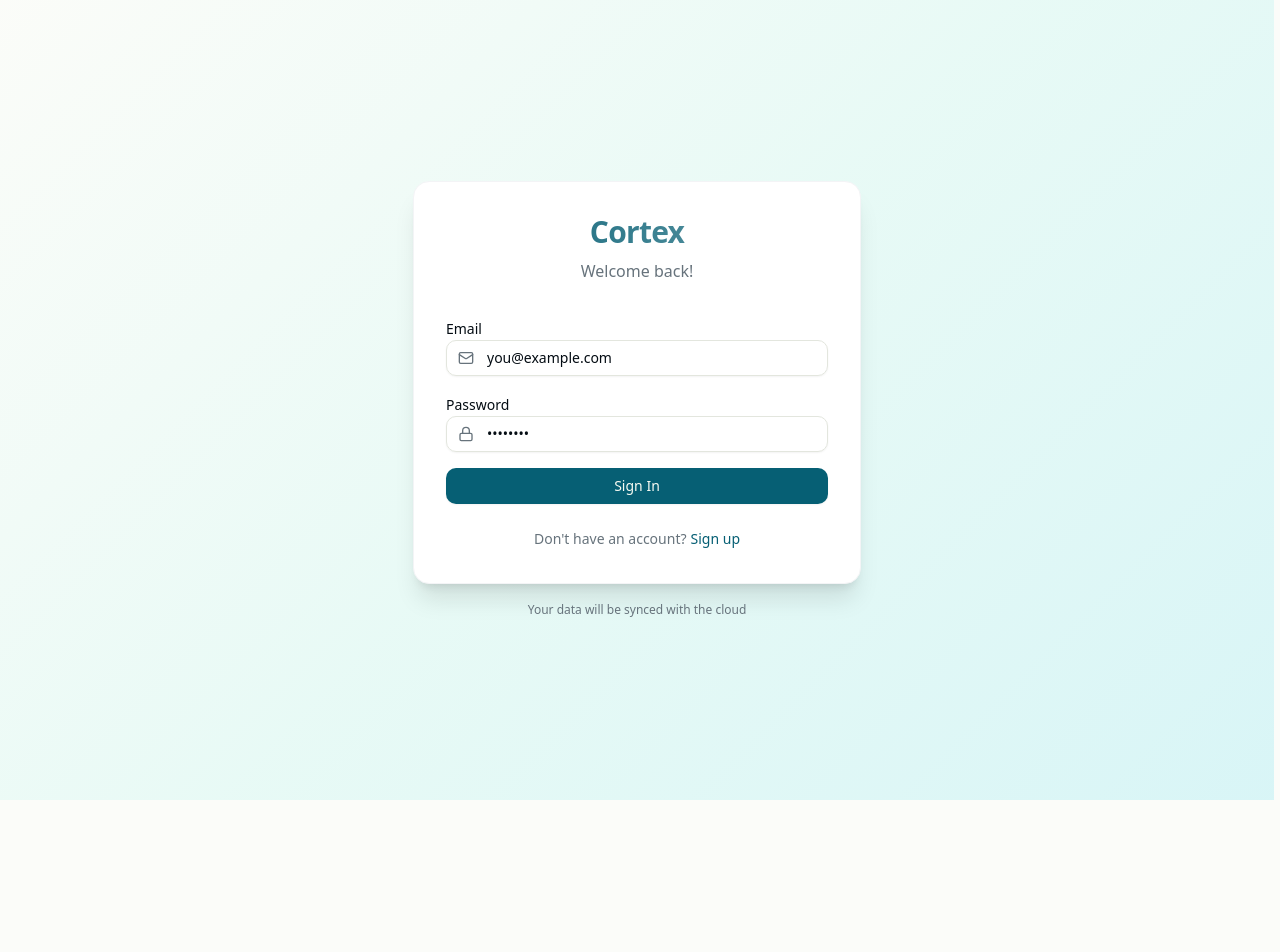
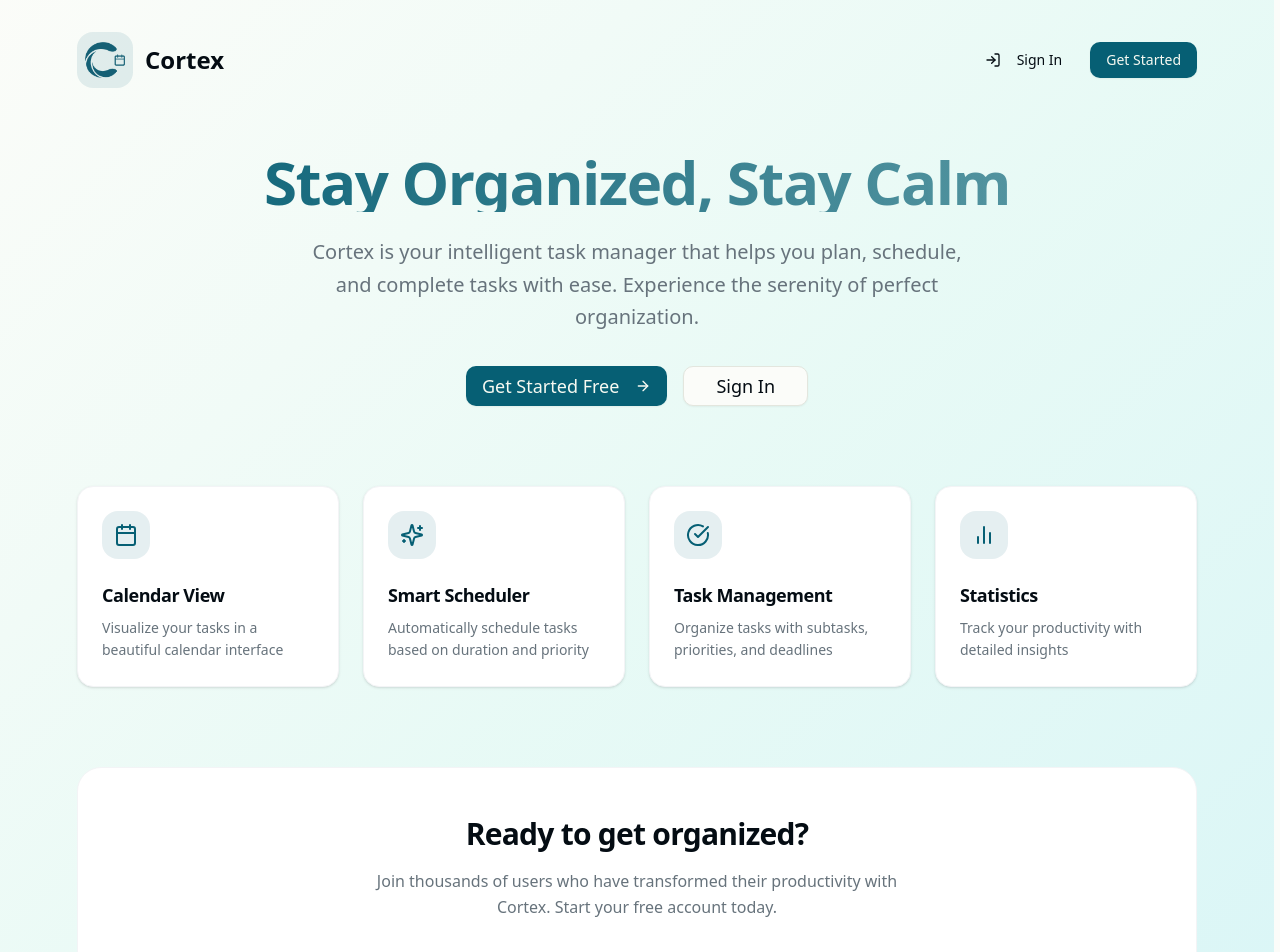
Before and after one commit to BassemHazemDev/Cortex-Task-Manager, a React (Vite) app in the folder frontend/: page / in a window 1280 px wide. Before the commit this address led to /login. Shown: the top 952 px of the page. Before the commit the page ends 800 px from the top, so only its background shows below. Built offline with nearby package versions, Linux system fonts and the light colour scheme.

Commit message:
update in routes

```diff
--- a/frontend/src/App.jsx
+++ b/frontend/src/App.jsx
@@ -43,6 +43,7 @@ import DailyTipCard from "./components/sidebar/DailyTipCard";
 import SplashScreen from "./components/pwa/SplashScreen";
 import LoginPage from "./components/auth/LoginPage";
 import NotFoundPage from "./components/NotFoundPage";
+import LandingPage from "./components/LandingPage";
 
 function App() {
   // =========================================================================
@@ -164,7 +165,7 @@ function App() {
       setShowTodoForm(true);
     },
     escape: closeAllModals,
-    "alt+1": () => navigate("/"),
+    "alt+1": () => navigate("/calendar"),
     "alt+2": () => navigate("/tasks"),
     "alt+3": () => navigate("/scheduler"),
     "alt+d": toggleDarkMode,
@@ -188,14 +189,21 @@ function App() {
     );
   }
 
+  // Public routes - Landing page at /, Auth pages at /login and /signup
+  const isLandingPage = location.pathname === '/';
+  const isAuthPage = location.pathname === '/login' || location.pathname === '/signup';
+
+  if (isLandingPage) {
+    return <LandingPage />;
+  }
+
+  if (isAuthPage) {
+    return <LoginPage />;
+  }
+
+  // Protected routes - redirect to login if not authenticated
   if (!user) {
-    // Check if we're on login/signup routes
-    const isAuthRoute = location.pathname === '/login' || location.pathname === '/signup';
-    if (!isAuthRoute) {
-      return <Navigate to="/login" state={{ from: location }} replace />;
-    }
-    // On auth routes, render LoginPage (it handles both login and signup based on URL)
-    return <LoginPage />;
+    return <Navigate to="/login" state={{ from: location }} replace />;
   }
 
   // =========================================================================
@@ -451,7 +459,7 @@ function App() {
             style={{ transition: "all 0.5s cubic-bezier(0.4,0,0.2,1)" }}
           >
             <Routes location={location}>
-              <Route path="/" element={
+              <Route path="/calendar" element={
                 <motion.div
                   initial={{ opacity: 0, y: 20 }}
                   animate={{ opacity: 1, y: 0 }}
--- /dev/null
+++ b/frontend/src/components/LandingPage.jsx
@@ -0,0 +1,175 @@
+import { Link, useNavigate } from 'react-router-dom';
+import { motion } from 'framer-motion';
+import { Calendar, CheckCircle, Sparkles, BarChart2, ArrowRight, LogIn } from 'lucide-react';
+import { Button } from '@/components/ui/button';
+import { useApp } from '@/contexts/AppContext';
+
+export default function LandingPage() {
+  const { user } = useApp();
+  const navigate = useNavigate();
+
+  if (user) {
+    return (
+      <div className="min-h-screen serene-gradient flex items-center justify-center p-4">
+        <motion.div
+          initial={{ opacity: 0, y: 20 }}
+          animate={{ opacity: 1, y: 0 }}
+          className="w-full max-w-md text-center"
+        >
+          <div className="bg-white dark:bg-gray-900 rounded-2xl shadow-xl p-8 border border-gray-100 dark:border-gray-800">
+            <div className="p-4 bg-primary/10 rounded-2xl inline-block mb-4">
+              <img
+                src="/cortex1.png"
+                alt="Cortex"
+                className="w-16 h-16 object-contain"
+              />
+            </div>
+            <h1 className="text-3xl font-bold mb-2">Welcome to Cortex</h1>
+            <p className="text-muted-foreground mb-8">
+              You're already signed in!
+            </p>
+            <Button onClick={() => navigate('/calendar')} className="w-full" size="lg">
+              <ArrowRight className="h-5 w-5 mr-2" />
+              Go to App
+            </Button>
+          </div>
+        </motion.div>
+      </div>
+    );
+  }
+
+  const features = [
+    {
+      icon: <Calendar className="h-6 w-6" />,
+      title: 'Calendar View',
+      description: 'Visualize your tasks in a beautiful calendar interface',
+    },
+    {
+      icon: <Sparkles className="h-6 w-6" />,
+      title: 'Smart Scheduler',
+      description: 'Automatically schedule tasks based on duration and priority',
+    },
+    {
+      icon: <CheckCircle className="h-6 w-6" />,
+      title: 'Task Management',
+      description: 'Organize tasks with subtasks, priorities, and deadlines',
+    },
+    {
+      icon: <BarChart2 className="h-6 w-6" />,
+      title: 'Statistics',
+      description: 'Track your productivity with detailed insights',
+    },
+  ];
+
+  return (
+    <div className="min-h-screen serene-gradient">
+      <div className="container mx-auto px-4 py-8 max-w-6xl">
+        {/* Header */}
+        <header className="flex items-center justify-between mb-16">
+          <div className="flex items-center space-x-3">
+            <div className="p-2 bg-primary/10 rounded-xl">
+              <img
+                src="/cortex1.png"
+                alt="Cortex"
+                className="w-10 h-10 object-contain"
+              />
+            </div>
+            <span className="text-2xl font-bold">Cortex</span>
+          </div>
+          <div className="flex items-center space-x-4">
+            <Link to="/login">
+              <Button variant="ghost">
+                <LogIn className="h-4 w-4 mr-2" />
+                Sign In
+              </Button>
+            </Link>
+            <Link to="/signup">
+              <Button>Get Started</Button>
+            </Link>
+          </div>
+        </header>
+
+        {/* Hero Section */}
+        <motion.div
+          initial={{ opacity: 0, y: 20 }}
+          animate={{ opacity: 1, y: 0 }}
+          className="text-center mb-20"
+        >
+          <h1 className="text-5xl md:text-6xl font-bold mb-6 bg-gradient-to-r from-primary to-primary/60 bg-clip-text text-transparent">
+            Stay Organized, Stay Calm
+          </h1>
+          <p className="text-xl text-muted-foreground mb-8 max-w-2xl mx-auto">
+            Cortex is your intelligent task manager that helps you plan, schedule, and complete tasks with ease.
+            Experience the serenity of perfect organization.
+          </p>
+          <div className="flex items-center justify-center space-x-4">
+            <Link to="/signup">
+              <Button size="lg" className="text-lg px-8">
+                Get Started Free
+                <ArrowRight className="h-5 w-5 ml-2" />
+              </Button>
+            </Link>
+            <Link to="/login">
+              <Button variant="outline" size="lg" className="text-lg px-8">
+                Sign In
+              </Button>
+            </Link>
+          </div>
+        </motion.div>
+
+        {/* Features Section */}
+        <motion.div
+          initial={{ opacity: 0, y: 20 }}
+          animate={{ opacity: 1, y: 0 }}
+          transition={{ delay: 0.2 }}
+          className="grid md:grid-cols-2 lg:grid-cols-4 gap-6 mb-20"
+        >
+          {features.map((feature, index) => (
+            <motion.div
+              key={feature.title}
+              initial={{ opacity: 0, y: 20 }}
+              animate={{ opacity: 1, y: 0 }}
+              transition={{ delay: 0.1 * index }}
+              className="bg-white dark:bg-gray-900 rounded-2xl p-6 border border-gray-100 dark:border-gray-800 shadow-sm hover:shadow-md transition-shadow"
+            >
+              <div className="p-3 bg-primary/10 rounded-xl inline-block mb-4 text-primary">
+                {feature.icon}
+              </div>
+              <h3 className="text-lg font-semibold mb-2">{feature.title}</h3>
+              <p className="text-muted-foreground text-sm">
+                {feature.description}
+              </p>
+            </motion.div>
+          ))}
+        </motion.div>
+
+        {/* CTA Section */}
+        <motion.div
+          initial={{ opacity: 0, y: 20 }}
+          animate={{ opacity: 1, y: 0 }}
+          transition={{ delay: 0.4 }}
+          className="text-center"
+        >
+          <div className="bg-white dark:bg-gray-900 rounded-3xl p-12 border border-gray-100 dark:border-gray-800">
+            <h2 className="text-3xl font-bold mb-4">Ready to get organized?</h2>
+            <p className="text-muted-foreground mb-8 max-w-xl mx-auto">
+              Join thousands of users who have transformed their productivity with Cortex.
+              Start your free account today.
+            </p>
+            <Link to="/signup">
+              <Button size="lg" className="text-lg px-8">
+                Start Free Trial
+                <ArrowRight className="h-5 w-5 ml-2" />
+              </Button>
+            </Link>
+          </div>
+        </motion.div>
+
+        {/* Footer */}
+        <footer className="mt-20 text-center text-muted-foreground text-sm">
+          <p>© 2024 Cortex Task Manager. All rights reserved.</p>
+        </footer>
+      </div>
+    </div>
+  );
+}
--- a/frontend/src/components/MobileNav.jsx
+++ b/frontend/src/components/MobileNav.jsx
@@ -78,7 +78,7 @@ function MobileNav({
   const location = useLocation();
 
   const isActive = (path) => {
-    if (path === '/' && location.pathname === '/') return true;
+    if (path === '/calendar' && location.pathname === '/calendar') return true;
     return location.pathname === path;
   };
 
@@ -93,8 +93,8 @@ function MobileNav({
         <NavButton
           icon={<Calendar className="h-5 w-5" />}
           label="Calendar"
-          active={isActive('/')}
-          onClick={() => navigate('/')}
+          active={isActive('/calendar')}
+          onClick={() => navigate('/calendar')}
         />
 
         <NavButton
--- a/frontend/src/components/auth/LoginPage.jsx
+++ b/frontend/src/components/auth/LoginPage.jsx
@@ -23,7 +23,7 @@ export default function LoginPage() {
   const { login, register, user } = useApp();
 
   if (user) {
-    const from = location.state?.from?.pathname || '/';
+    const from = location.state?.from?.pathname || '/calendar';
     navigate(from, { replace: true });
     return null;
   }
@@ -45,7 +45,8 @@ export default function LoginPage() {
       } else {
         await register({ name, email, password, passwordConfirm: confirmPassword });
       }
-      navigate('/', { replace: true });
+      const from = location.state?.from?.pathname || '/calendar';
+      navigate(from, { replace: true });
     } catch (err) {
       setError(err.response?.data?.message || err.message || 'Authentication failed');
     } finally {
--- a/frontend/src/components/layout/NavigationTabs.jsx
+++ b/frontend/src/components/layout/NavigationTabs.jsx
@@ -11,14 +11,14 @@ const NavigationTabs = ({ currentView, setCurrentView }) => {
   const isMobile = useIsMobile();
   const location = useLocation();
 
-  const isCalendar = location.pathname === "/";
+  const isCalendar = location.pathname === "/calendar";
   const isScheduler = location.pathname === "/scheduler";
   const isStatistics = location.pathname === "/statistics";
 
   return (
     <div className="flex space-x-2 mb-8 navigation-container items-center relative">
       <div className="flex space-x-2 navigation-inner">
-        <NavLink to="/" className={({ isActive }) => isActive || isCalendar ? "inline-flex items-center space-x-2 transition-all duration-300 hover:shadow-md active:scale-95 bg-primary text-primary-foreground shadow-xs rounded-md text-sm font-medium h-9 px-4 py-2" : "inline-flex items-center justify-center gap-2 whitespace-nowrap rounded-md text-sm font-medium transition-all disabled:pointer-events-none disabled:opacity-50 border border-input bg-background shadow-xs hover:bg-accent hover:text-accent-foreground dark:bg-input/30 dark:border-input dark:hover:bg-input/50 h-9 px-4 py-2"}>
+        <NavLink to="/calendar" className={({ isActive }) => isActive || isCalendar ? "inline-flex items-center space-x-2 transition-all duration-300 hover:shadow-md active:scale-95 bg-primary text-primary-foreground shadow-xs rounded-md text-sm font-medium h-9 px-4 py-2" : "inline-flex items-center justify-center gap-2 whitespace-nowrap rounded-md text-sm font-medium transition-all disabled:pointer-events-none disabled:opacity-50 border border-input bg-background shadow-xs hover:bg-accent hover:text-accent-foreground dark:bg-input/30 dark:border-input dark:hover:bg-input/50 h-9 px-4 py-2"}>
           <Calendar className="h-4 w-4" />
           <span>Calendar</span>
         </NavLink>
```
